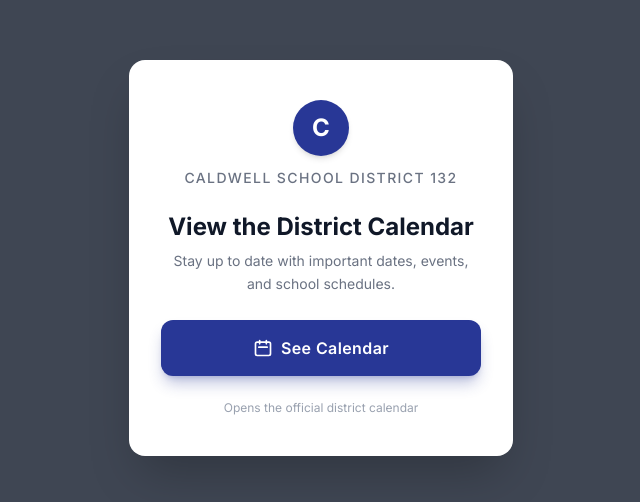
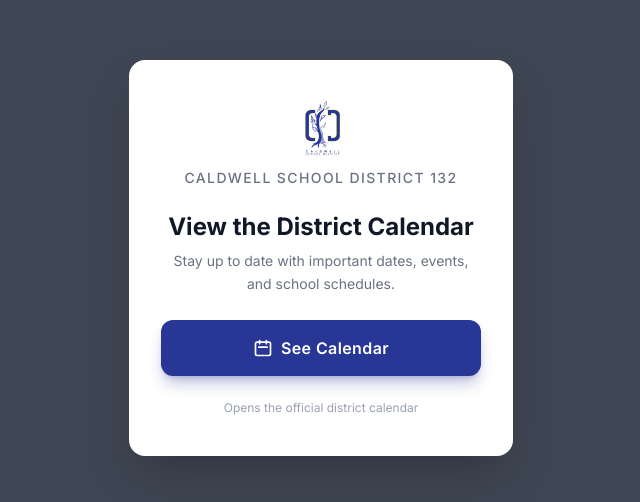
Before and after one commit to Textingman/newsela-caldwell, a Next.js app: page /calendar in a window 1280 px wide. Shown: the part 142-644 px from the top of the page, without its empty margins (319-959 px from the left). Built offline with nearby package versions, Linux system fonts and the light colour scheme.

Commit message:
Add actual logo to calendar page

```diff
--- a/src/app/calendar/page.tsx
+++ b/src/app/calendar/page.tsx
@@ -1,4 +1,5 @@
 import type { Metadata } from "next";
+import Image from "next/image";
 
 export const metadata: Metadata = {
   title: "Calendar | Caldwell School District 132",
@@ -12,9 +13,7 @@
       <div className="bg-white rounded-2xl shadow-2xl w-full max-w-sm px-8 py-10 flex flex-col items-center gap-6 text-center">
         {/* Brand Icon + Name */}
         <div className="flex flex-col items-center gap-3">
-          <div className="w-14 h-14 rounded-full bg-[#283796] flex items-center justify-center shadow-md">
-            <span className="text-white font-bold text-2xl">C</span>
-          </div>
+          <Image src="/logo.jpg" alt="Caldwell School District 132 Logo" width={56} height={56} className="object-contain" />
           <p className="text-sm font-medium text-gray-500 uppercase tracking-widest">
             Caldwell School District 132
           </p>
```
